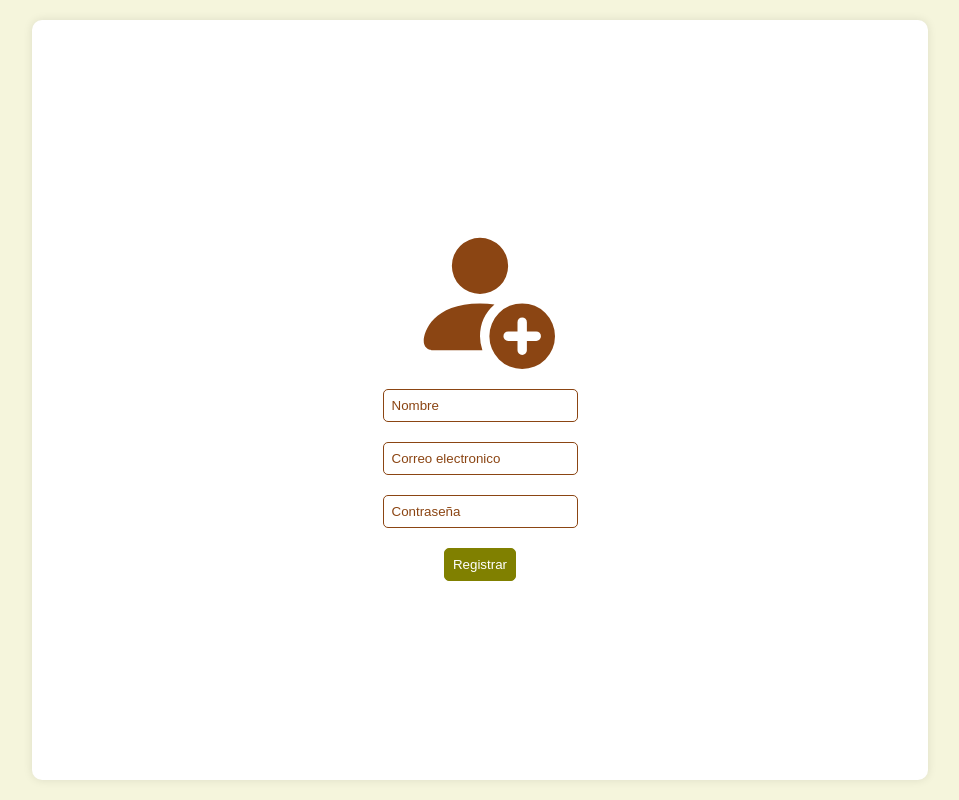
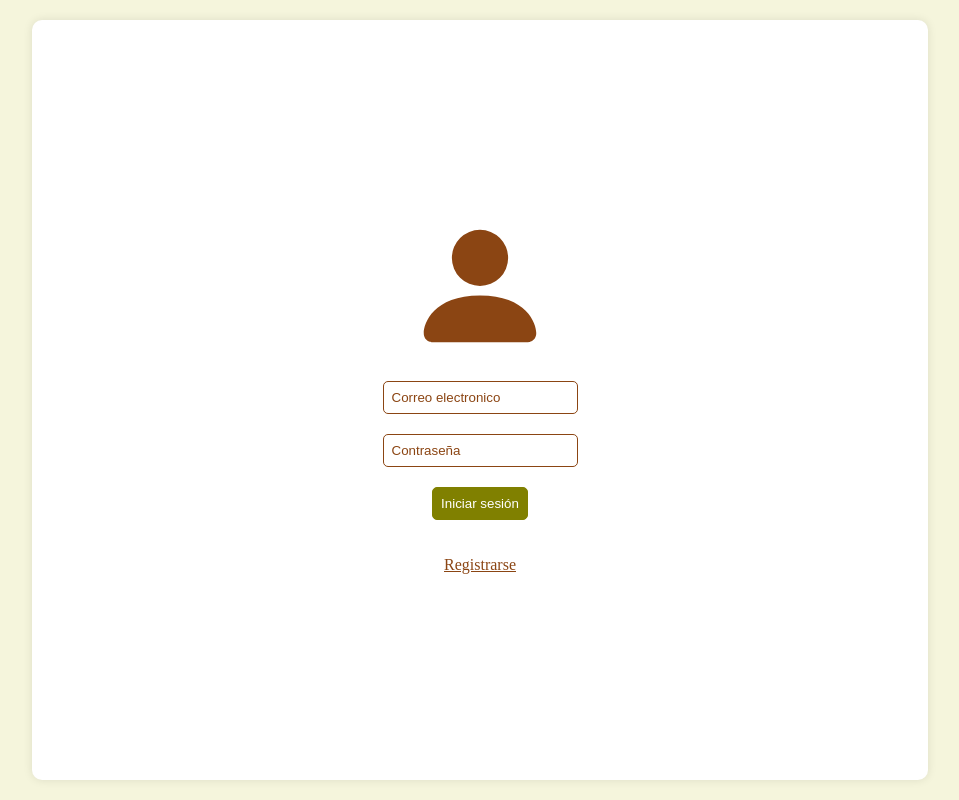
Before and after one commit to mckimssongg/biblioteca_mistica_thalindor, a React (Vite) app in the folder client_app/: page / in a window 1280 px wide. Shown: the whole page, without its empty margins (160-1119 px from the left). Built offline with nearby package versions, Linux system fonts and the light colour scheme.

Commit message:
branch develop

```diff
--- a/client_app/src/App.jsx
+++ b/client_app/src/App.jsx
@@ -1,13 +1,9 @@
-//import Login from './login/login';
-import Registration from './sesion/registration/registration';
-//import Routes from './Routes';
+import Routes from './Routes';
 
 function App() {
   return (
     <>
-
-      <Registration />
-
+      <Routes />
     </>
   );
 }
--- a/client_app/src/Routes.js
+++ b/client_app/src/Routes.jsx
@@ -1,14 +1,14 @@
+import { BrowserRouter as Router, Route, Switch } from 'react-router-dom';
 
-import { BrowserRouter as Router, Route, Switch } from 'react-router-dom';
-import Login from './Login';
-import OtraPagina from './OtraPagina'; // Importa la página a la que deseas redirigir
+import Login from './sesion/login/login';
+import Registration from './sesion/registration/registration';
 
 const Routes = () => {
   return (
     <Router>
       <Switch>
         <Route path="/" exact component={Login} />
-        <Route path="/otra-pagina" component={OtraPagina} />
+        <Route path="/registro" component={Registration} />
       </Switch>
     </Router>
   );
--- a/client_app/src/componentes/link.jsx
+++ b/client_app/src/componentes/link.jsx
@@ -1,6 +1,6 @@
 /* eslint-disable react/prop-types */
 
-const RegisterLink = ({ href, children, className }) => {
+const RegisterEnlace = ({ href, children, className }) => {
   return (
     <p>
       <a href={href} className={`link-primary ${className}`}>
@@ -10,4 +10,4 @@ const RegisterLink = ({ href, children, className }) => {
   );
 };
 
-export default RegisterLink;
+export default RegisterEnlace;
--- a/client_app/src/sesion/login/login.jsx
+++ b/client_app/src/sesion/login/login.jsx
@@ -3,7 +3,8 @@ import IconUsuario from '../../componentes/iconos/iconUsuario';
 import Input from '../../componentes/input';
 import '../style.css';
 import Button from '../../componentes/button';
-import RegisterLink from '../../componentes/link';
+import RegisterEnlace from '../../componentes/link';
+
 
 export default function Login() {
   return (
@@ -28,12 +29,13 @@ export default function Login() {
           Iniciar sesión
         </Button>
 
-        <RegisterLink href="/registro" className="link">
-          Regístrate aquí
-        </RegisterLink>
+        <RegisterEnlace to="/registro" className="link">
+          Registrarse
+        </RegisterEnlace>
+
 
       </div>
 
     </div>
-  )
+  );
 }
--- a/client_app/src/sesion/registration/registration.jsx
+++ b/client_app/src/sesion/registration/registration.jsx
@@ -2,6 +2,8 @@ import IconUsuarioAdd from '../../componentes/iconos/iconUsuarioAdd';
 import Input from '../../componentes/input';
 import '../style.css';
 import Button from '../../componentes/button';
+import { Link } from 'react-router-dom';
+//import Login from '../login/login';
 
 export default function Registration() {
   return (
@@ -33,6 +35,10 @@ export default function Registration() {
           Registrar
         </Button>
 
+        <Link to="/" className="link">
+          Volver al inicio
+        </Link>
+
       </div>
 
     </div>
```
